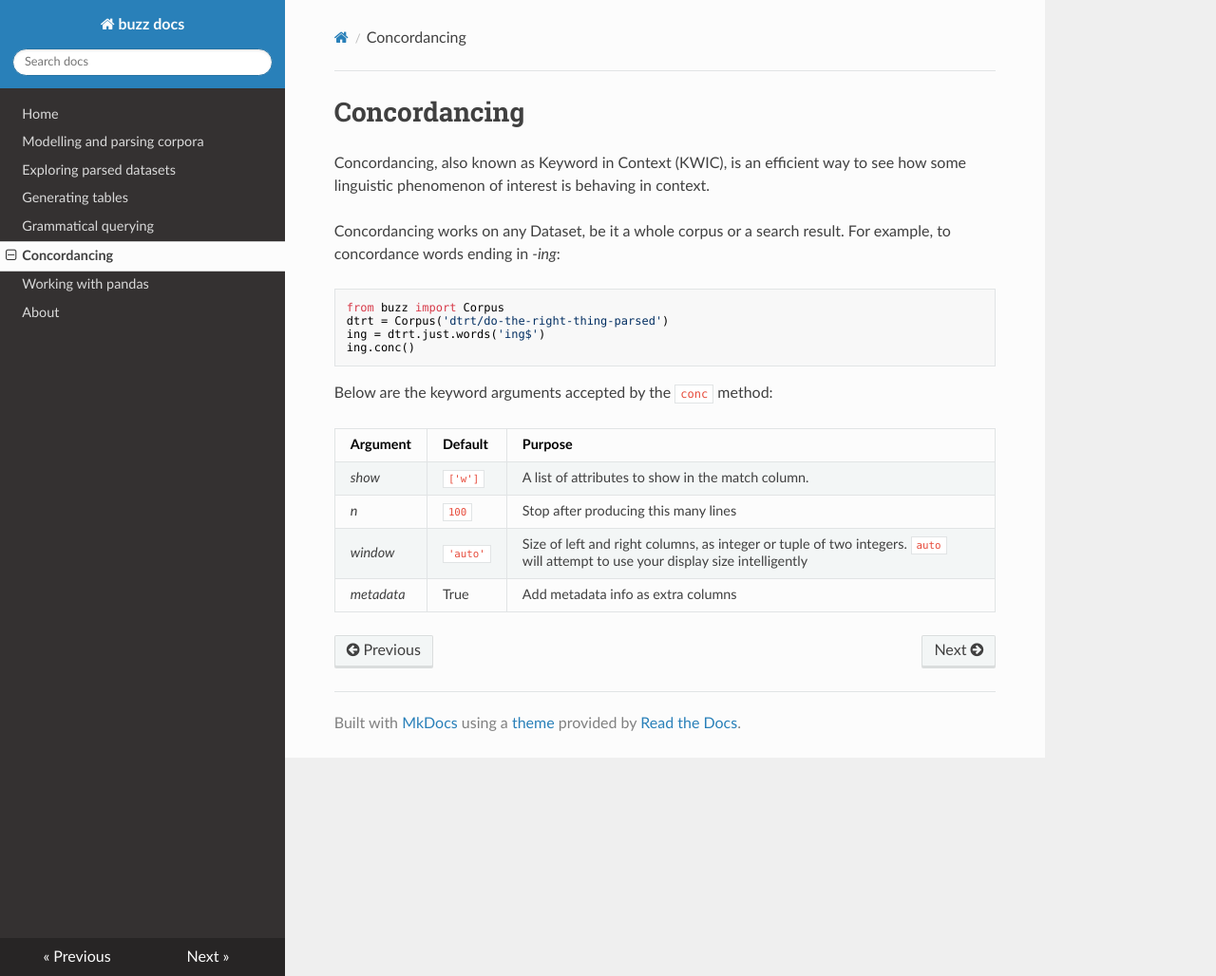
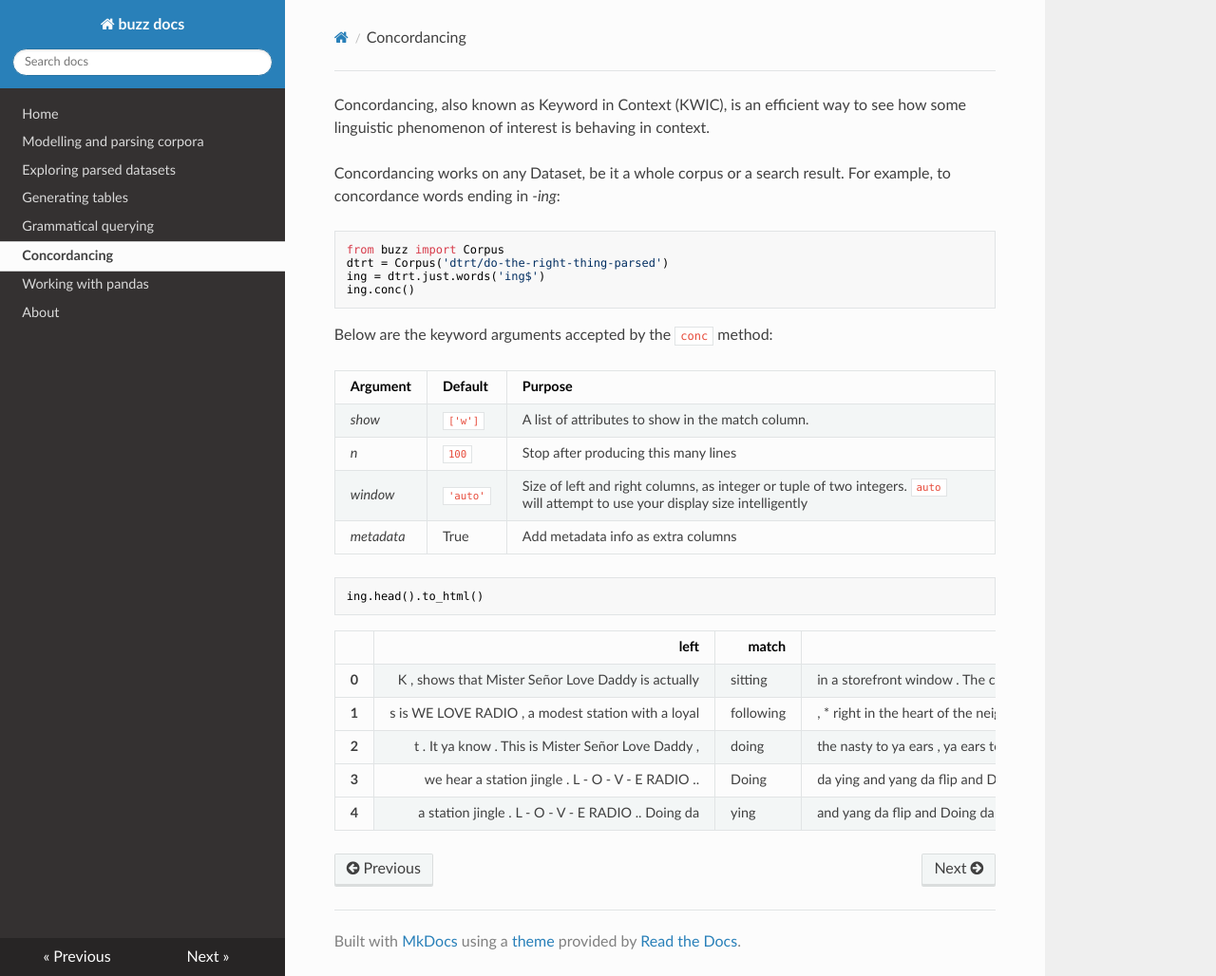
Before and after one commit to interrogator/buzz, an MkDocs documentation site: the page built from docs/conc.md, in a window 1280 px wide and 1028 px high. Shown: the whole window at 95% size. Built offline with MkDocs 1.6.1, drawn with Linux system fonts in a browser that asks for light colours; nearby versions of some CDN libraries.

Commit message:
add conc repr

````diff
--- a/docs/conc.md
+++ b/docs/conc.md
@@ -1,5 +1,3 @@
-# Concordancing
-
 Concordancing, also known as Keyword in Context (KWIC), is an efficient way to see how some linguistic phenomenon of interest is behaving in context.
 
 Concordancing works on any Dataset, be it a whole corpus or a search result. For example, to concordance words ending in *-ing*:
@@ -20,3 +18,130 @@ Below are the keyword arguments accepted by the `conc` method:
 | *n*         |  `100`       |   Stop after producing this many lines  |
 | *window*         |  `'auto'`       |  Size of left and right columns, as integer or tuple of two integers. `auto` will attempt to use your display size intelligently                                    |
 | *metadata*         |  True       |  Add metadata info as extra columns                        |
+
+
+```python
+ing.head().to_html()
+```
+
+<table border="1" class="dataframe" style="white-space: nowrap;">
+  <col align="right">
+  <thead>
+    <tr style="text-align: right;">
+      <th></th>
+      <th>left</th>
+      <th>match</th>
+      <th>right</th>
+      <th>file</th>
+      <th>s</th>
+      <th>camera_angle</th>
+      <th>line</th>
+      <th>loc</th>
+      <th>scene</th>
+      <th>sent_id</th>
+      <th>setting</th>
+      <th>speaker</th>
+      <th>stage_direction</th>
+      <th>text</th>
+      <th>time</th>
+      <th>voice-delivery</th>
+    </tr>
+  </thead>
+  <tbody>
+    <tr>
+      <th>0</th>
+      <td style="text-align: right;">K , shows that Mister Señor Love Daddy is actually</td>
+      <td>sitting</td>
+      <td>in a storefront window . The control booth looks d</td>
+      <td>01-we-love-radio-station-storefront</td>
+      <td>12</td>
+      <td>NaN</td>
+      <td>2</td>
+      <td>INT</td>
+      <td>1</td>
+      <td>12</td>
+      <td>WE LOVE RADIO STATION STOREFRONT</td>
+      <td>MISTER SEÑOR LOVE DADDY</td>
+      <td>True</td>
+      <td>The last on your dial, but the first in ya hear...</td>
+      <td>DAY</td>
+      <td>NaN</td>
+    </tr>
+    <tr>
+      <th>1</th>
+      <td style="text-align: right;">s is WE LOVE RADIO , a modest station with a loyal</td>
+      <td>following</td>
+      <td>, * right in the heart of the neighborhood . The O</td>
+      <td>01-we-love-radio-station-storefront</td>
+      <td>14</td>
+      <td>NaN</td>
+      <td>_</td>
+      <td>INT</td>
+      <td>1</td>
+      <td>14</td>
+      <td>WE LOVE RADIO STATION STOREFRONT</td>
+      <td>_</td>
+      <td>True</td>
+      <td>This is WE LOVE RADIO, a modest station with a ...</td>
+      <td>DAY</td>
+      <td>NaN</td>
+    </tr>
+    <tr>
+      <th>2</th>
+      <td style="text-align: right;">t . It ya know . This is Mister Señor Love Daddy ,</td>
+      <td>doing</td>
+      <td>the nasty to ya ears , ya ears to the nasty . I'se</td>
+      <td>01-we-love-radio-station-storefront</td>
+      <td>20</td>
+      <td>NaN</td>
+      <td>3</td>
+      <td>INT</td>
+      <td>1</td>
+      <td>20</td>
+      <td>WE LOVE RADIO STATION STOREFRONT</td>
+      <td>MISTER SEÑOR LOVE DADDY</td>
+      <td>True</td>
+      <td>This is Mister Señor Love Daddy, doing the nast...</td>
+      <td>DAY</td>
+      <td>NaN</td>
+    </tr>
+    <tr>
+      <th>3</th>
+      <td style="text-align: right;">we hear a station jingle . L - O - V - E RADIO ..</td>
+      <td>Doing</td>
+      <td>da ying and yang da flip and Doing da ying and yan</td>
+      <td>01-we-love-radio-station-storefront</td>
+      <td>25</td>
+      <td>NaN</td>
+      <td>5</td>
+      <td>INT</td>
+      <td>1</td>
+      <td>25</td>
+      <td>WE LOVE RADIO STATION STOREFRONT</td>
+      <td>MISTER SEÑOR LOVE DADDY</td>
+      <td>True</td>
+      <td>Doing da ying and yang da flip and Doing da yin...</td>
+      <td>DAY</td>
+      <td>NaN</td>
+    </tr>
+    <tr>
+      <th>4</th>
+      <td style="text-align: right;">a station jingle . L - O - V - E RADIO .. Doing da</td>
+      <td>ying</td>
+      <td>and yang da flip and Doing da ying and yang da fli</td>
+      <td>01-we-love-radio-station-storefront</td>
+      <td>25</td>
+      <td>NaN</td>
+      <td>5</td>
+      <td>INT</td>
+      <td>1</td>
+      <td>25</td>
+      <td>WE LOVE RADIO STATION STOREFRONT</td>
+      <td>MISTER SEÑOR LOVE DADDY</td>
+      <td>True</td>
+      <td>Doing da ying and yang da flip and Doing da yin...</td>
+      <td>DAY</td>
+      <td>NaN</td>
+    </tr>
+  </tbody>
+</table>
````
Also changed, not shown: docs/corpus.md (+10 -0 lines), docs/pandas.md (+15 -1 lines), 2 other files.
